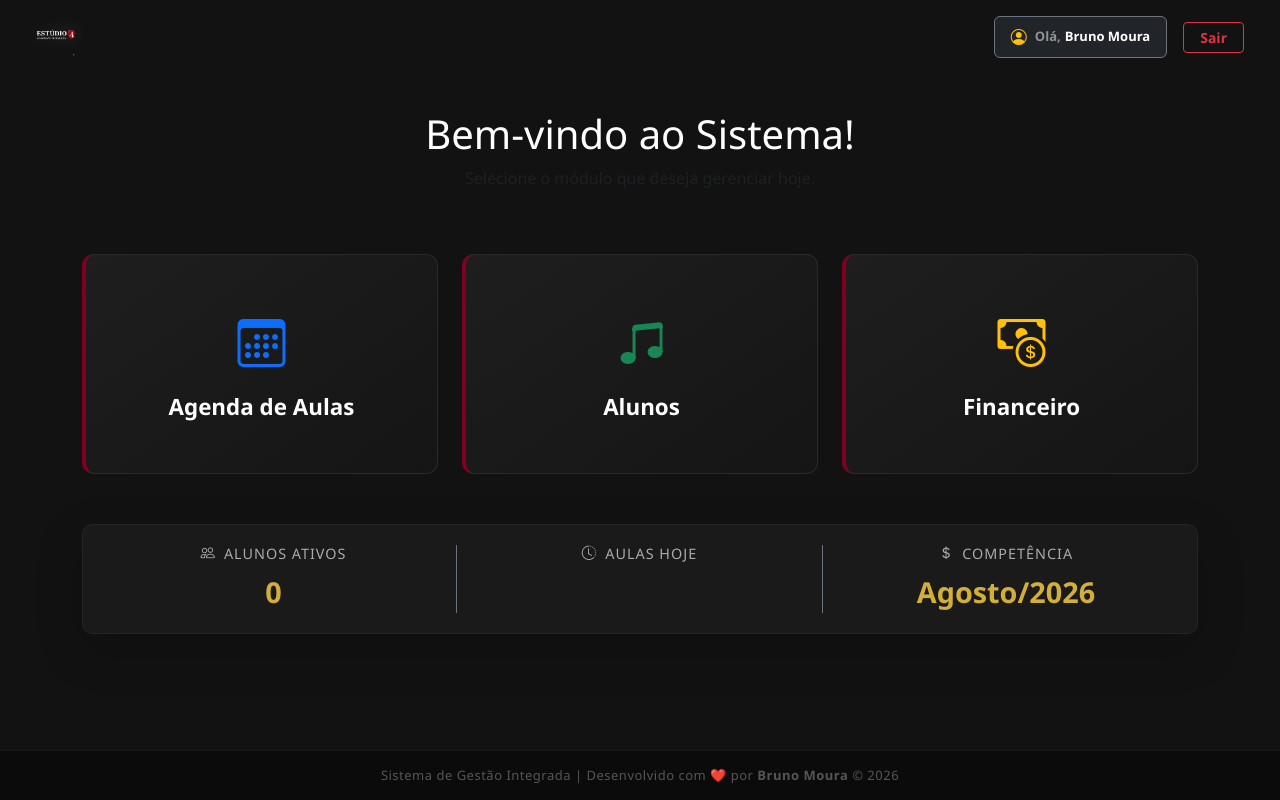
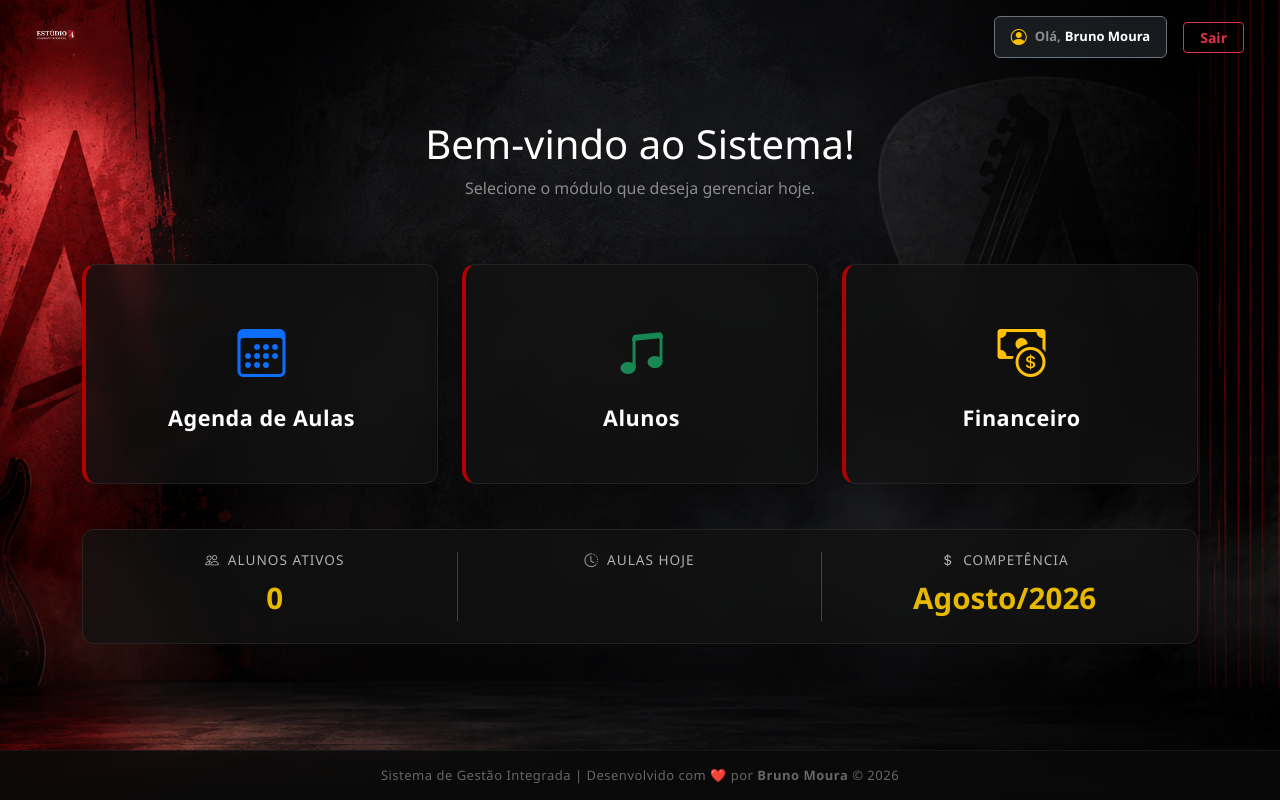
Before and after one commit to brunomoura88/music-school-manager, a Flask app: page /dashboard in a window 1280 px wide. Run offline with Flask 3, Linux system fonts and the light colour scheme; the visitor is signed in with stand-in values (Sample User, id 1); data that the repository does not hold is empty; some libraries are stand-ins or nearby versions.

Commit message:
Update dashboard.html

```diff
--- a/templates/dashboard.html
+++ b/templates/dashboard.html
@@ -8,89 +8,119 @@
     <link rel="stylesheet" href="https://cdn.jsdelivr.net/npm/bootstrap-icons@1.11.1/font/bootstrap-icons.css">
     <style>
         body {
-            background-color: #121212;
+            background-color: #0b0b0b;
+            background-image: url("{{ url_for('static', filename='img/fundosistema.png') }}");
+            background-size: cover;
+            background-position: center;
+            background-repeat: no-repeat;
+            background-attachment: fixed;
             color: #ffffff;
             font-family: 'Segoe UI', Tahoma, Geneva, Verdana, sans-serif;
             min-height: 100vh;
             display: flex;
             flex-direction: column;
         }
-        /* Logo Maior e Alinhado */
+
+        /* Navbar transparente */
         .navbar-brand img {
-            max-height: 55px; /* Aumentado para dar destaque */
-            filter: drop-shadow(0px 0px 8px rgba(255,255,255,0.2));
+            max-height: 55px;
+            filter: drop-shadow(0px 0px 8px rgba(255, 255, 255, 0.2));
         }
+
         .main-container {
             flex: 1;
             display: flex;
             flex-direction: column;
-            justify-content: center; /* Centraliza verticalmente o conteúdo na tela */
-            padding-bottom: 80px;
+            justify-content: center;
+            padding-bottom: 60px;
         }
-        /* Cards Principais Estilizados */
+
+        /* Cards Principais com fundo translúcido e borda em degradê */
         .card-menu {
-            background: linear-gradient(145deg, #1e1e1e, #151515);
-            border: 1px solid #2a2a2a;
-            border-left: 4px solid #800020; /* Detalhe em Bordô */
-            border-radius: 12px;
-            transition: all 0.3s ease;
+            background: rgba(18, 18, 18, 0.72);
+            backdrop-filter: blur(10px);
+            -webkit-backdrop-filter: blur(10px);
+            border: 1px solid rgba(255, 255, 255, 0.08);
+            border-left: 4px solid #b30000;
+            border-radius: 14px;
+            transition: all 0.3s cubic-bezier(0.25, 0.8, 0.25, 1);
             text-decoration: none;
-            color: white;
+            color: #ffffff;
             display: flex;
             flex-direction: column;
             align-items: center;
             justify-content: center;
             padding: 40px 20px;
             height: 220px;
+            box-shadow: 0 8px 32px 0 rgba(0, 0, 0, 0.4);
         }
+
         .card-menu:hover {
             transform: translateY(-8px);
-            border-color: #d4af37; /* Transição para o Dourado no hover */
-            box-shadow: 0 10px 20px rgba(128, 0, 32, 0.3);
-            color: #d4af37;
+            border-color: #e60000;
+            box-shadow: 0 12px 28px rgba(179, 0, 0, 0.35);
+            color: #ffffff;
         }
+
         .card-menu i {
             font-size: 3rem;
             margin-bottom: 15px;
+            transition: transform 0.3s ease;
         }
+
+        .card-menu:hover i {
+            transform: scale(1.1);
+        }
+
         .card-menu h3 {
-            font-size: 1.4rem;
+            font-size: 1.35rem;
             font-weight: 600;
             margin: 0;
+            letter-spacing: 0.5px;
         }
-        /* Painel de Resumos Inferior */
+
+        /* Painel de Resumos Inferior translúcido */
         .resumo-painel {
-            background-color: #1a1a1a;
-            border: 1px solid #252525;
-            border-radius: 10px;
-            padding: 20px;
-            margin-top: 50px;
+            background: rgba(18, 18, 18, 0.75);
+            backdrop-filter: blur(10px);
+            -webkit-backdrop-filter: blur(10px);
+            border: 1px solid rgba(255, 255, 255, 0.08);
+            border-radius: 12px;
+            padding: 22px;
+            margin-top: 45px;
+            box-shadow: 0 8px 32px 0 rgba(0, 0, 0, 0.4);
         }
+
         .resumo-item h5 {
-            color: #aaa;
-            font-size: 0.9rem;
+            color: #b0b0b0;
+            font-size: 0.85rem;
             text-transform: uppercase;
             letter-spacing: 1px;
+            margin-bottom: 8px;
         }
+
         .resumo-item p {
-            font-size: 1.8rem;
-            font-weight: bold;
-            color: #d4af37;
+            font-size: 1.85rem;
+            font-weight: 700;
+            color: #e6b800;
             margin: 0;
         }
-        /* Rodapé / Marca d'Água */
+
+        /* Rodapé com leve transparência */
         footer {
-            background-color: #0b0b0b;
-            border-top: 1px solid #1a1a1a;
-            color: #555;
+            background-color: rgba(10, 10, 10, 0.85);
+            backdrop-filter: blur(6px);
+            border-top: 1px solid rgba(255, 255, 255, 0.05);
+            color: #666;
             font-size: 13px;
             text-align: center;
             padding: 15px 0;
             margin-top: auto;
             letter-spacing: 0.5px;
         }
+
         footer span {
-            color: #800020;
+            color: #b30000;
             font-weight: bold;
         }
     </style>
@@ -99,26 +129,25 @@
 
     <nav class="navbar navbar-dark bg-transparent px-4 py-3">
         <div class="container-fluid d-flex align-items-center justify-content-between">
-
             <a class="navbar-brand p-0" href="/dashboard">
-                <img src="/static/img/logo.png" alt="Estúdio A" height="40" style="object-fit: contain" />
+                <img src="{{ url_for('static', filename='img/logo.png') }}" alt="Estúdio A" height="40" style="object-fit: contain" />
             </a>
 
             <div class="d-flex align-items-center gap-3">
-                <div class="text-white-50 small fw-bold d-flex align-items-center bg-dark px-3 py-2 rounded border border-secondary" style="font-size: 13px;">
+                <div class="text-white-50 small fw-bold d-flex align-items-center bg-dark bg-opacity-75 px-3 py-2 rounded border border-secondary" style="font-size: 13px;">
                     <i class="bi bi-person-circle text-warning me-2" style="font-size: 16px;"></i>
                     Olá, <span class="text-white ms-1">{{ nome_professor }}</span>
                 </div>
                 <a href="/logout" class="btn btn-outline-danger btn-sm px-3 fw-bold">Sair</a>
             </div>
-
-        </div> </nav>
+        </div>
+    </nav>
 
     <div class="container main-container">
 
         <div class="text-center mb-5">
             <h1 class="fw-light">Bem-vindo ao Sistema!</h1>
-            <p class="text-muted">Selecione o módulo que deseja gerenciar hoje.</p>
+            <p class="text-white-50">Selecione o módulo que deseja gerenciar hoje.</p>
         </div>
 
         <div class="row g-4 justify-content-center">
@@ -144,11 +173,11 @@
 
         <div class="resumo-painel shadow-lg">
             <div class="row text-center">
-                <div class="col-md-4 border-end border-secondary resumo-item">
+                <div class="col-md-4 border-end border-secondary border-opacity-50 resumo-item">
                     <h5><i class="bi bi-people me-2"></i>Alunos Ativos</h5>
                     <p>{{ total_alunos }}</p>
                 </div>
-                <div class="col-md-4 border-end border-secondary resumo-item">
+                <div class="col-md-4 border-end border-secondary border-opacity-50 resumo-item">
                     <h5><i class="bi bi-clock-history me-2"></i>Aulas Hoje</h5>
                     <p>{{ status_aulas_hoje if aulas_hoje == 0 else aulas_hoje }}</p>
                 </div>
```
